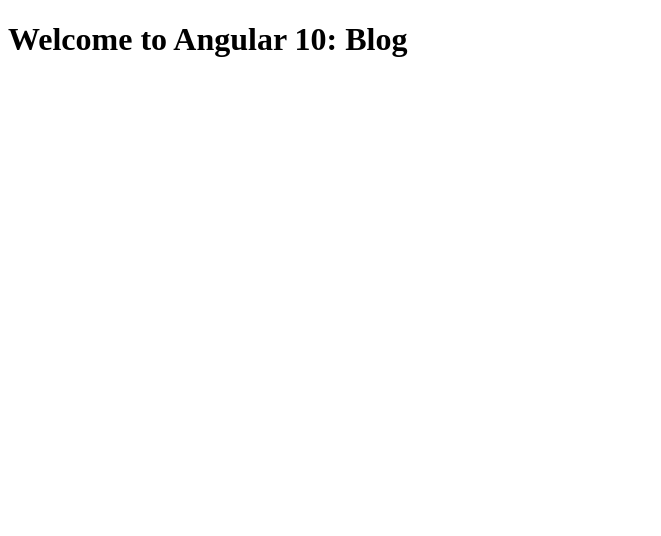
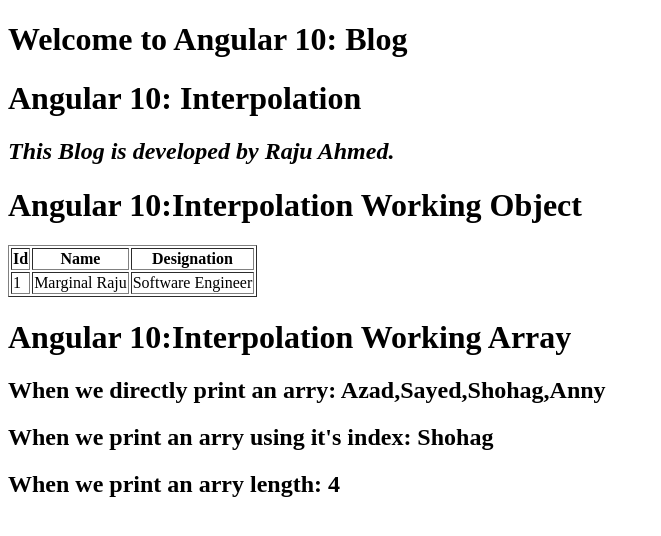
Before and after one commit to mrajuahmed/Angular10To11, an Angular app in the folder blog-angular/: page / in a window 1280 px wide. Shown: the top 536 px of the page, without its empty margins (0-661 px from the left). Built offline with nearby package versions, Linux system fonts and the light colour scheme.

Commit message:
Angular 10 Hindi tutorial #5 Interpolation | double curly braces: Completed.

```diff
--- a/blog-angular/src/app/app.component.html
+++ b/blog-angular/src/app/app.component.html
@@ -1 +1,28 @@
 <h1>Welcome to Angular 10: {{title}}</h1>
+
+<h1>Angular 10: Interpolation</h1>
+<h2 style="font-style:italic;">{{getFullBlogTitile()}}</h2>
+
+
+<h1>Angular 10:Interpolation Working Object</h1>
+<table border="1" class="table">
+  <thead>
+    <tr>
+      <th>Id</th>
+      <th>Name</th>
+      <th>Designation</th>
+    </tr>
+  </thead>
+  <tbody>
+    <tr>
+      <td>{{blogerObj.Id}}</td>
+      <td>{{blogerObj.Name}}</td>
+      <td>{{blogerObj.Designation}}</td>
+    </tr>
+  </tbody>
+</table>
+
+<h1>Angular 10:Interpolation Working Array</h1>
+<h2>When we directly print an arry: {{bloggerArray}}</h2>
+<h2>When we print an arry using it's index: {{bloggerArray[2]}}</h2>
+<h2>When we print an arry length: {{bloggerArray.length}}</h2>
--- a/blog-angular/src/app/app.component.ts
+++ b/blog-angular/src/app/app.component.ts
@@ -7,5 +7,15 @@
 })
 export class AppComponent {
   title = 'Blog';
+  name="Raju Ahmed.";
+  getFullBlogTitile(){
+    return "This "+ this.title +" is developed by "+this.name;
+  }
+  blogerObj={
+    Id:1,
+    Name:"Marginal Raju",
+    Designation:"Software Engineer"
+  }
 
+  bloggerArray=['Azad','Sayed','Shohag','Anny']
 }
```
